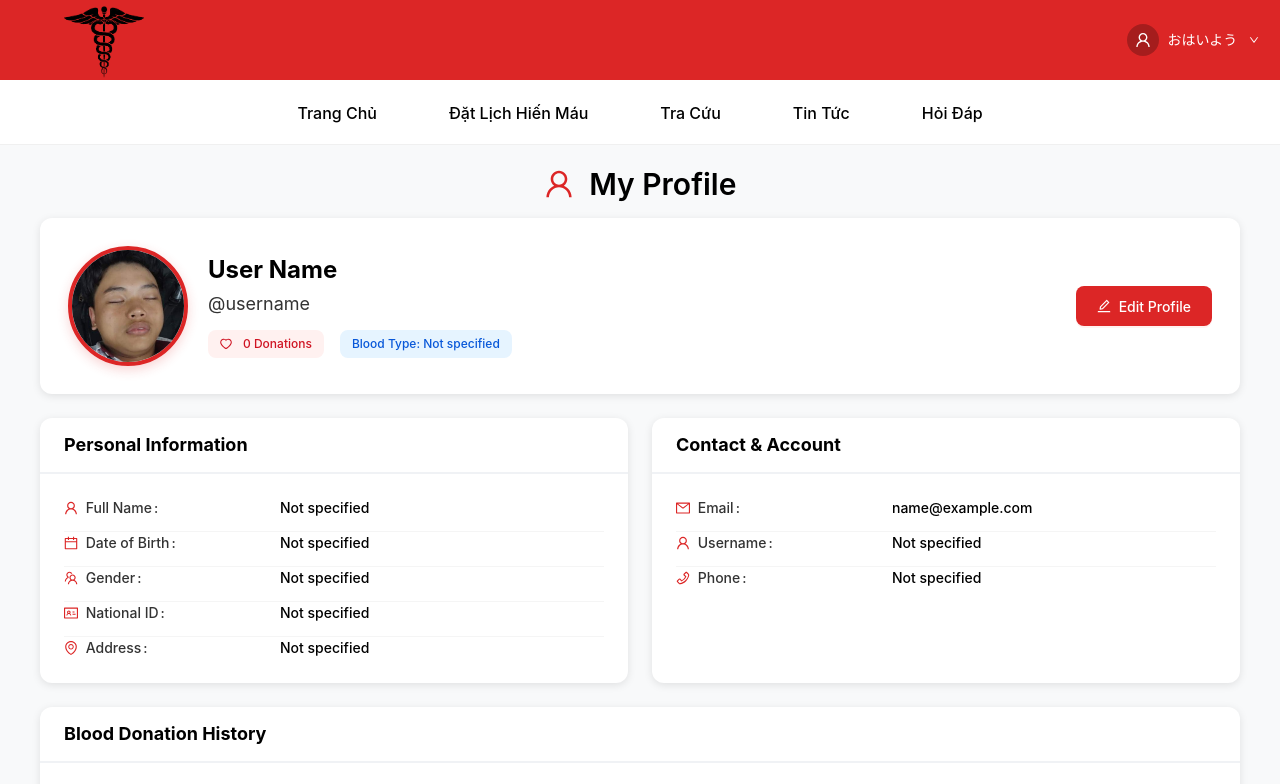
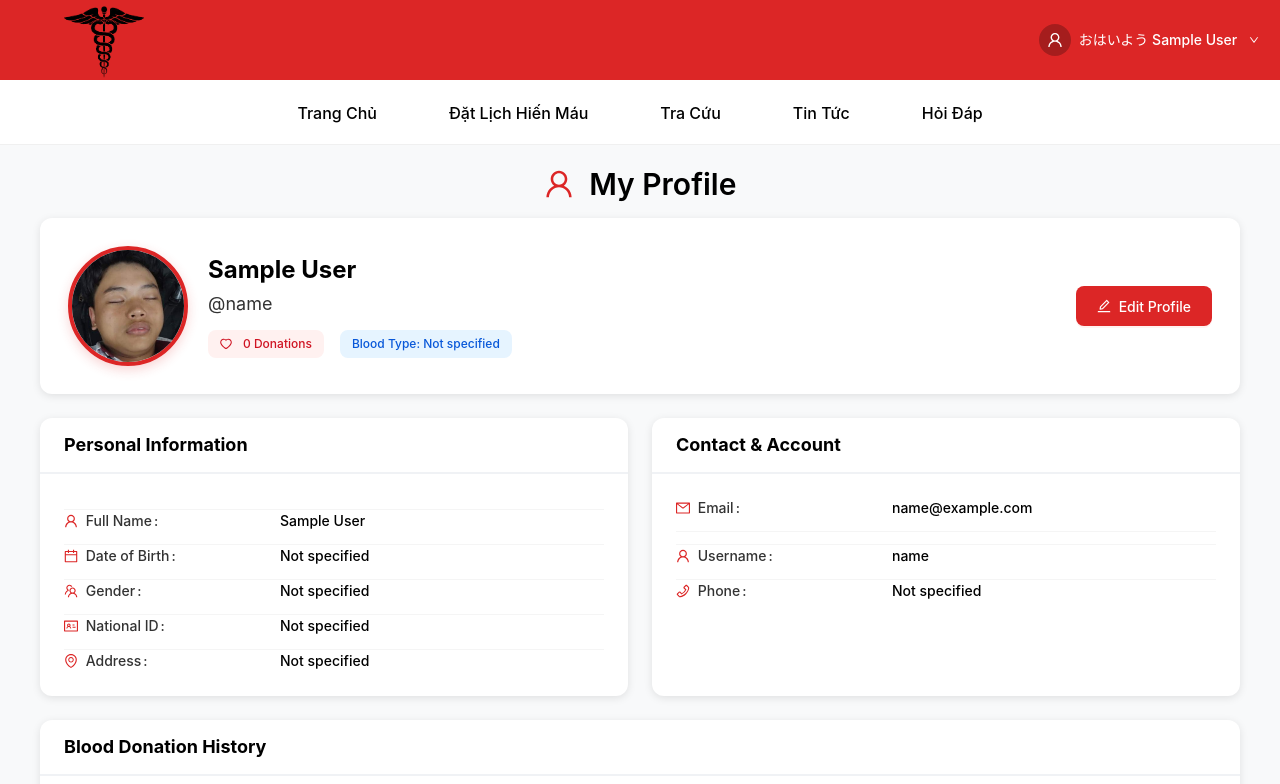
Before and after one commit to SWP301-Blood-Donation-Support-System/Front-End-React, a React (Create React App) app: page /profile in a window 1280 px wide. Shown: the top 784 px of the page. Built offline with nearby package versions, Linux system fonts and the light colour scheme; sample sign-in values are in the browser's storage.

Commit message:
adjust google login

```diff
--- a/src/components/Header.js
+++ b/src/components/Header.js
@@ -76,13 +76,13 @@ const Header = () => {
       {user ? (
         <div className="header-user-section">
           <Dropdown overlay={userMenu} trigger={['click']} placement="bottomRight">
-            <div className="header-user-profile">
-              <Avatar
+            <div className="header-user-profile">              <Avatar
                 size={32}
+                src={user.picture} // Use Google profile picture if available
                 icon={<UserOutlined />}
                 className="header-user-avatar"
               />
-              <span className="header-user-name">おはいよう {user.FullName}</span>
+              <span className="header-user-name">おはいよう {user.FullName || user.name}</span>
               <DownOutlined className="header-dropdown-icon" />
             </div>
           </Dropdown>
--- a/src/pages/LoginPage.js
+++ b/src/pages/LoginPage.js
@@ -151,11 +151,18 @@ const LoginPage = () => {
                 <>
                   <Typography.Text className="auth-google-text">
                     Đăng nhập bằng Google
-                  </Typography.Text>
-                  <GoogleLogin
+                  </Typography.Text>                  <GoogleLogin
                     onSuccess={(credentialResponse) => {
                       const decoded = jwtDecode(credentialResponse.credential);
                       setUser(decoded);
+
+                      // Store Google login info in localStorage (similar to email/password login)
+                      localStorage.setItem("token", credentialResponse.credential);
+                      localStorage.setItem("user", JSON.stringify(decoded));
+                      localStorage.setItem("userInfo", JSON.stringify(decoded));
+
+                      // Navigate to homepage after successful Google login
+                      navigate("/");
                     }}
                     onError={() => {
                       console.log('Login Failed');
--- a/src/pages/ProfilePage.js
+++ b/src/pages/ProfilePage.js
@@ -127,18 +127,16 @@ const ProfilePage = () => {
             {/* Profile Header Card */}
             <Col span={24}>
               <Card className="profile-header-card">
-                <div className="profile-header">
-                  <Avatar
+                <div className="profile-header">                  <Avatar
                     size={120}
-                    src="/images/huy1.png"
+                    src={user.picture || "/images/huy1.png"} // Use Google profile picture if available
                     icon={<UserOutlined />}
                     className="profile-avatar"
                   />
-                  <div className="profile-header-info">
-                    <Title level={3} className="profile-name">
-                      {user.FullName || 'User Name'}
+                  <div className="profile-header-info">                    <Title level={3} className="profile-name">
+                      {user.FullName || user.name || 'User Name'}
                     </Title>
-                    <Text className="profile-username">@{user.UserName || 'username'}</Text>
+                    <Text className="profile-username">@{user.UserName || user.email?.split('@')[0] || 'username'}</Text>
                     <div className="profile-tags">
                       <Tag color="red" icon={<HeartOutlined />}>
                         {user.DonationCount || 0} Donations
@@ -160,11 +158,10 @@ const ProfilePage = () => {
             {/* Personal Information */}
             <Col xs={24} lg={12}>
               <Card title="Personal Information" className="profile-info-card">
-                <Descriptions column={1} size="middle">
-                  <Descriptions.Item
+                <Descriptions column={1} size="middle">                  <Descriptions.Item
                     label={<span><UserOutlined /> Full Name</span>}
                   >
-                    {user.FullName || 'Not specified'}
+                    {user.FullName || user.name || 'Not specified'}
                   </Descriptions.Item>
                   <Descriptions.Item
                     label={<span><CalendarOutlined /> Date of Birth</span>}
@@ -198,11 +195,10 @@ const ProfilePage = () => {
                     label={<span><MailOutlined /> Email</span>}
                   >
                     {user.email || 'Not specified'}
-                  </Descriptions.Item>
-                  <Descriptions.Item
+                  </Descriptions.Item>                  <Descriptions.Item
                     label={<span><UserOutlined /> Username</span>}
                   >
-                    {user.UserName || 'Not specified'}
+                    {user.UserName || user.email?.split('@')[0] || 'Not specified'}
                   </Descriptions.Item>
                   <Descriptions.Item
                     label={<span><PhoneOutlined /> Phone</span>}
```
